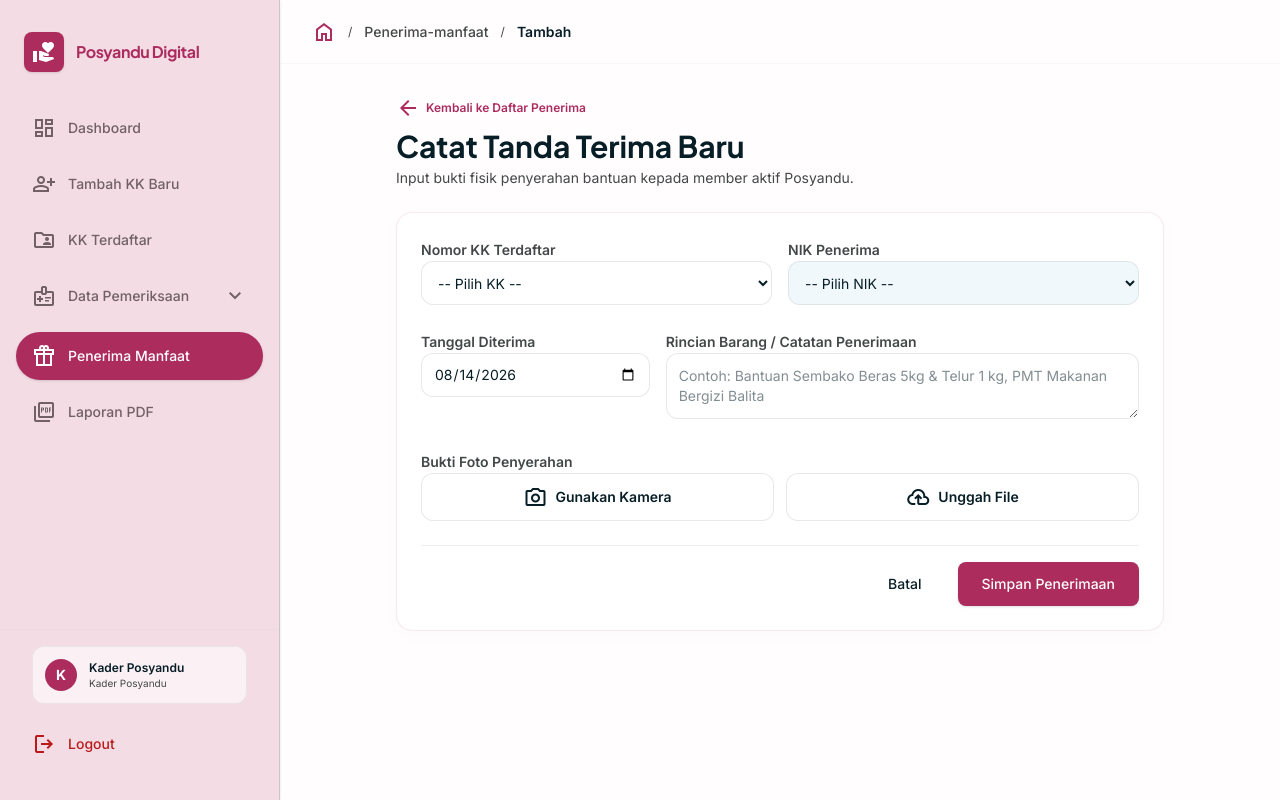
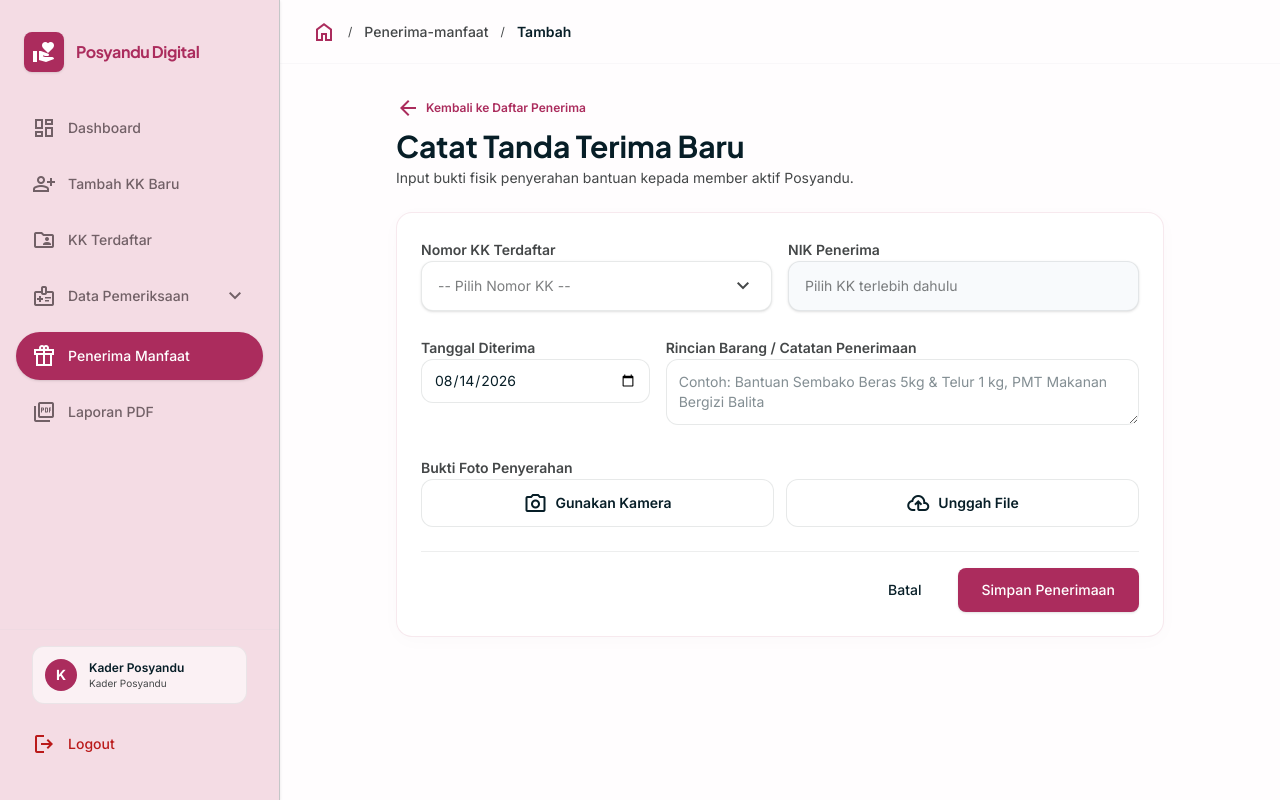
Before and after one commit to ZakaaGregeddd/posyandu3000, a Next.js app: page /dashboard/penerima-manfaat/tambah in a window 1280 px wide. Built offline with nearby package versions, Linux system fonts and the light colour scheme.

Commit message:
feat : adds some sprinkle on Penerima Manfaat NIK KK dropdown style and Golongan Darah Dropdown style on Tambah KK page

```diff
--- a/app/dashboard/penerima-manfaat/tambah/page.tsx
+++ b/app/dashboard/penerima-manfaat/tambah/page.tsx
@@ -48,6 +48,31 @@ function PenerimaManfaatForm() {
   const [devices, setDevices] = useState<MediaDeviceInfo[]>([]);
   const [selectedDeviceId, setSelectedDeviceId] = useState("");
 
+  // Custom Dropdown states & refs
+  const [isOpenKkDropdown, setIsOpenKkDropdown] = useState(false);
+  const [kkSearchQuery, setKkSearchQuery] = useState("");
+  const kkDropdownRef = useRef<HTMLDivElement>(null);
+
+  const [isOpenNikDropdown, setIsOpenNikDropdown] = useState(false);
+  const [nikSearchQuery, setNikSearchQuery] = useState("");
+  const nikDropdownRef = useRef<HTMLDivElement>(null);
+
+  // Click outside handler for dropdowns
+  useEffect(() => {
+    const handleClickOutside = (event: MouseEvent) => {
+      if (kkDropdownRef.current && !kkDropdownRef.current.contains(event.target as Node)) {
+        setIsOpenKkDropdown(false);
+      }
+      if (nikDropdownRef.current && !nikDropdownRef.current.contains(event.target as Node)) {
+        setIsOpenNikDropdown(false);
+      }
+    };
+    document.addEventListener("mousedown", handleClickOutside);
+    return () => {
+      document.removeEventListener("mousedown", handleClickOutside);
+    };
+  }, []);
+
   // Load active members and prefill if editing
   useEffect(() => {
     const loadInitialData = async () => {
@@ -94,19 +119,38 @@ function PenerimaManfaatForm() {
   // Filter unique KKs from members list
   const uniqueKks = Array.from(new Set(members.map((m) => m.noKk))).sort();
 
-  // Filter NIKs based on selected KK
-  const filteredNiks = members.filter((m) => m.noKk === selectedKk);
+  // Helper to count members inside a KK
+  const getMemberCount = (kk: string) => {
+    return members.filter((m) => m.noKk === kk).length;
+  };
+
+  // Filter unique KK list based on search query
+  const filteredKks = uniqueKks.filter((kk) => {
+    const query = kkSearchQuery.toLowerCase();
+    const membersInKk = members.filter((m) => m.noKk === kk);
+    return (
+      kk.toLowerCase().includes(query) ||
+      membersInKk.some((m) => m.nama.toLowerCase().includes(query) || m.nik.includes(query))
+    );
+  });
+
+  // Filter NIKs based on selected KK and search query
+  const filteredNiks = members
+    .filter((m) => m.noKk === selectedKk)
+    .filter((m) => {
+      const query = nikSearchQuery.toLowerCase();
+      return m.nik.includes(query) || m.nama.toLowerCase().includes(query);
+    });
 
   // Handle KK Change
-  const handleKkChange = (e: React.ChangeEvent<HTMLSelectElement>) => {
-    setSelectedKk(e.target.value);
+  const handleKkSelect = (kk: string) => {
+    setSelectedKk(kk);
     setSelectedNik("");
     setSelectedMember(null);
   };
 
   // Handle NIK Change
-  const handleNikChange = (e: React.ChangeEvent<HTMLSelectElement>) => {
-    const nik = e.target.value;
+  const handleNikSelect = (nik: string) => {
     setSelectedNik(nik);
     const found = members.find((m) => m.noKk === selectedKk && m.nik === nik);
     setSelectedMember(found || null);
@@ -331,39 +375,156 @@ function PenerimaManfaatForm() {
 
             {/* Row KK & NIK */}
             <div className="grid grid-cols-1 md:grid-cols-2 gap-4">
-              <div className="space-y-1.5">
-                <Label htmlFor="kk-select">Nomor KK Terdaftar</Label>
-                <select
-                  id="kk-select"
-                  value={selectedKk}
-                  onChange={handleKkChange}
-                  className="w-full h-11 rounded-xl border border-outline-variant/40 px-3 bg-white text-sm focus:border-tertiary outline-none transition"
+              <div className="space-y-1.5 relative" ref={kkDropdownRef}>
+                <Label>Nomor KK Terdaftar</Label>
+                <button
+                  type="button"
+                  onClick={() => {
+                    if (!isEditMode) {
+                      setIsOpenKkDropdown(!isOpenKkDropdown);
+                      setIsOpenNikDropdown(false);
+                    }
+                  }}
+                  disabled={isEditMode}
+                  className="w-full min-h-[50px] rounded-xl border border-outline-variant/40 px-4 py-2 text-left bg-white shadow-sm flex items-center justify-between cursor-pointer hover:border-tertiary/50 transition-all focus:outline-none disabled:bg-slate-50 disabled:cursor-not-allowed"
                 >
-                  <option value="">-- Pilih KK --</option>
-                  {uniqueKks.map((kk) => (
-                    <option key={kk} value={kk}>
-                      {kk}
-                    </option>
-                  ))}
-                </select>
+                  {selectedKk ? (
+                    <div className="flex flex-col gap-0.5">
+                      <span className="font-headline font-bold text-sm text-on-surface">
+                        No. KK: {selectedKk}
+                      </span>
+                      <span className="text-[10px] text-on-surface-variant font-medium">
+                        {getMemberCount(selectedKk)} Anggota Aktif Terdaftar
+                      </span>
+                    </div>
+                  ) : (
+                    <span className="text-sm text-on-surface-variant/70">
+                      -- Pilih Nomor KK --
+                    </span>
+                  )}
+                  {!isEditMode && (
+                    <span className="material-symbols-outlined text-on-surface-variant">
+                      {isOpenKkDropdown ? "keyboard_arrow_up" : "keyboard_arrow_down"}
+                    </span>
+                  )}
+                </button>
+
+                {isOpenKkDropdown && (
+                  <div className="absolute left-0 right-0 z-50 mt-1 bg-white border border-outline-variant/30 rounded-xl shadow-xl overflow-hidden flex flex-col max-h-[300px]">
+                    <div className="p-2 border-b border-outline-variant/10 bg-slate-50/80">
+                      <input
+                        type="text"
+                        placeholder="Cari Nomor KK, nama warga, atau NIK..."
+                        value={kkSearchQuery}
+                        onChange={(e) => setKkSearchQuery(e.target.value)}
+                        className="w-full h-9 rounded-lg border border-outline-variant/40 px-3 text-xs bg-white focus:outline-none focus:border-tertiary"
+                      />
+                    </div>
+                    <div className="overflow-y-auto flex-1 divide-y divide-outline-variant/10">
+                      {filteredKks.length > 0 ? (
+                        filteredKks.map((kk) => (
+                          <button
+                            key={kk}
+                            type="button"
+                            onClick={() => {
+                              handleKkSelect(kk);
+                              setIsOpenKkDropdown(false);
+                              setKkSearchQuery("");
+                            }}
+                            className={`w-full px-4 py-2.5 text-left hover:bg-slate-50 transition-colors flex flex-col gap-0.5 ${
+                              selectedKk === kk ? "bg-tertiary/5 hover:bg-tertiary/10" : ""
+                            }`}
+                          >
+                            <div className="flex justify-between items-center">
+                              <span className="font-bold text-xs text-tertiary">{kk}</span>
+                              <span className="text-[9px] bg-slate-100 px-1.5 py-0.5 rounded text-on-surface-variant font-bold">
+                                {getMemberCount(kk)} Anggota
+                              </span>
+                            </div>
+                          </button>
+                        ))
+                      ) : (
+                        <div className="p-4 text-center text-xs text-on-surface-variant/80">
+                          Tidak ada KK ditemukan
+                        </div>
+                      )}
+                    </div>
+                  </div>
+                )}
               </div>
 
-              <div className="space-y-1.5">
-                <Label htmlFor="nik-select">NIK Penerima</Label>
-                <select
-                  id="nik-select"
-                  value={selectedNik}
-                  onChange={handleNikChange}
-                  disabled={!selectedKk}
-                  className="w-full h-11 rounded-xl border border-outline-variant/40 px-3 bg-white text-sm focus:border-tertiary outline-none transition disabled:bg-surface-variant/30"
+              <div className="space-y-1.5 relative" ref={nikDropdownRef}>
+                <Label>NIK Penerima</Label>
+                <button
+                  type="button"
+                  onClick={() => {
+                    if (selectedKk && !isEditMode) {
+                      setIsOpenNikDropdown(!isOpenNikDropdown);
+                      setIsOpenKkDropdown(false);
+                    }
+                  }}
+                  disabled={!selectedKk || isEditMode}
+                  className="w-full min-h-[50px] rounded-xl border border-outline-variant/40 px-4 py-2 text-left bg-white shadow-sm flex items-center justify-between cursor-pointer hover:border-tertiary/50 transition-all focus:outline-none disabled:bg-slate-50 disabled:cursor-not-allowed"
                 >
-                  <option value="">-- Pilih NIK --</option>
-                  {filteredNiks.map((m) => (
-                    <option key={m.nik} value={m.nik}>
-                      {m.nik} - {m.nama}
-                    </option>
-                  ))}
-                </select>
+                  {selectedNik ? (
+                    <div className="flex flex-col gap-0.5">
+                      <span className="font-headline font-bold text-sm text-on-surface">
+                        NIK: {selectedNik}
+                      </span>
+                      <span className="text-[10px] text-on-surface-variant font-bold">
+                        Nama: {selectedMember?.nama}
+                      </span>
+                    </div>
+                  ) : (
+                    <span className="text-sm text-on-surface-variant/70">
+                      {selectedKk ? "-- Pilih NIK / Nama --" : "Pilih KK terlebih dahulu"}
+                    </span>
+                  )}
+                  {!isEditMode && selectedKk && (
+                    <span className="material-symbols-outlined text-on-surface-variant">
+                      {isOpenNikDropdown ? "keyboard_arrow_up" : "keyboard_arrow_down"}
+                    </span>
+                  )}
+                </button>
+
+                {isOpenNikDropdown && (
+                  <div className="absolute left-0 right-0 z-50 mt-1 bg-white border border-outline-variant/30 rounded-xl shadow-xl overflow-hidden flex flex-col max-h-[300px]">
+                    <div className="p-2 border-b border-outline-variant/10 bg-slate-50/80">
+                      <input
+                        type="text"
+                        placeholder="Cari NIK atau Nama warga..."
+                        value={nikSearchQuery}
+                        onChange={(e) => setNikSearchQuery(e.target.value)}
+                        className="w-full h-9 rounded-lg border border-outline-variant/40 px-3 text-xs bg-white focus:outline-none focus:border-tertiary"
+                      />
+                    </div>
+                    <div className="overflow-y-auto flex-1 divide-y divide-outline-variant/10">
+                      {filteredNiks.length > 0 ? (
+                        filteredNiks.map((m) => (
+                          <button
+                            key={m.nik}
+                            type="button"
+                            onClick={() => {
+                              handleNikSelect(m.nik);
+                              setIsOpenNikDropdown(false);
+                              setNikSearchQuery("");
+                            }}
+                            className={`w-full px-4 py-2.5 text-left hover:bg-slate-50 transition-colors flex flex-col gap-0.5 ${
+                              selectedNik === m.nik ? "bg-tertiary/5 hover:bg-tertiary/10" : ""
+                            }`}
+                          >
+                            <span className="font-bold text-xs text-on-surface">{m.nama}</span>
+                            <span className="text-[10px] text-on-surface-variant">NIK: {m.nik}</span>
+                          </button>
+                        ))
+                      ) : (
+                        <div className="p-4 text-center text-xs text-on-surface-variant/80">
+                          Tidak ada NIK ditemukan
+                        </div>
+                      )}
+                    </div>
+                  </div>
+                )}
               </div>
             </div>
 
```
Also changed, not shown: app/dashboard/tambah-kk/page.tsx (+50 -37 lines).
